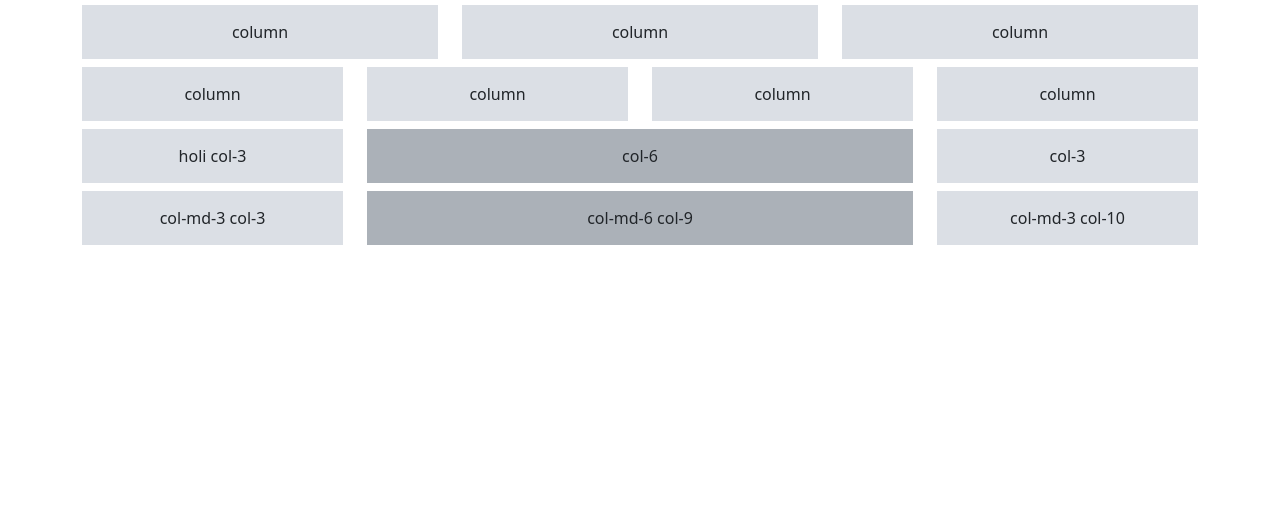
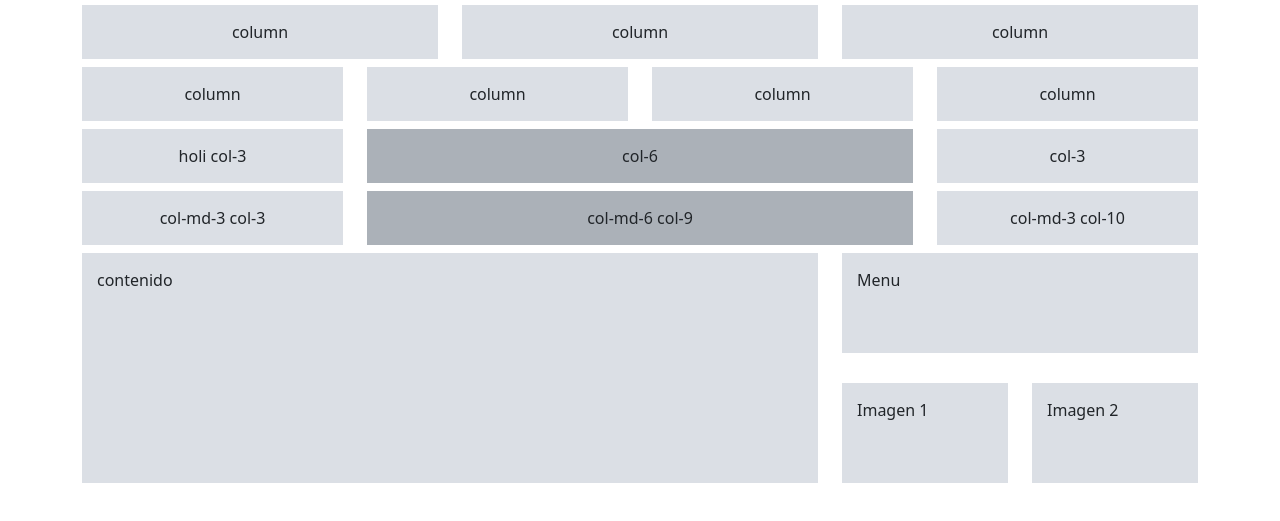
Before and after one commit to sergiotrrs/ch26-web06-bootstrap, a plain HTML site: page conceptos/container.html in a window 1280 px wide. Shown: the part 155-676 px from the top of the page. Drawn offline with nearby package versions, Linux system fonts and the light colour scheme.

Commit message:
ci: grid anidados

```diff
--- a/conceptos/container.html
+++ b/conceptos/container.html
@@ -52,6 +52,41 @@
             <div class="col-md-3 col-10"><div class="demo-content">col-md-3 col-10</div></div>
         </div>
     </div>
+    <!-- grids anidados -->
+    <div class="container">
+        <div class="row">
+            <div class="col-sm-8">
+                <!-- Contenido -->
+                <div class="demo-content main-content">contenido</div>
+            </div>
+            <div class="col-sm-4">
+                <!-- side-bar -->
+                <div class="row">
+                    <div class="col-12">
+                        <!-- menu -->
+                        <div class="demo-content sidebar-content">
+                            Menu
+                        </div>
+                    </div>
+                </div>
+                <!-- images -->
+                <div class="row">
+                    <div class="col-6">
+                        <!-- imagen 1 -->
+                        <div class="demo-content sidebar-content">
+                            Imagen 1
+                        </div>
+                    </div>
+                    <div class="col-6">
+                        <!-- imagen 2 -->
+                        <div class="demo-content sidebar-content">
+                            Imagen 2
+                        </div>
+                    </div>
+                </div>
+            </div>
+        </div>
+    </div>
 
     <script src="https://cdn.jsdelivr.net/npm/bootstrap@5.3.0-alpha3/dist/js/bootstrap.bundle.min.js" integrity="sha384-ENjdO4Dr2bkBIFxQpeoTz1HIcje39Wm4jDKdf19U8gI4ddQ3GYNS7NTKfAdVQSZe" crossorigin="anonymous"></script>
 </body>
--- a/conceptos/styles/style.css
+++ b/conceptos/styles/style.css
@@ -13,3 +13,12 @@ div {
 .bg-alt {
     background: #abb1b8;
 }
+
+.main-content {
+    min-height: 230px;
+}
+
+.sidebar-content {
+    min-height: 100px;
+    margin-bottom: 30px;
+}
```
